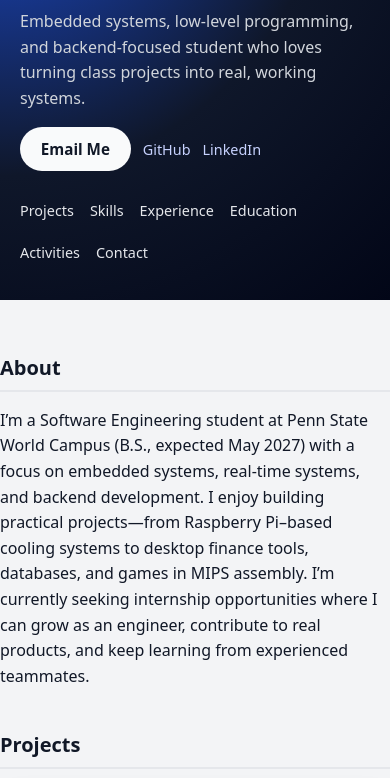
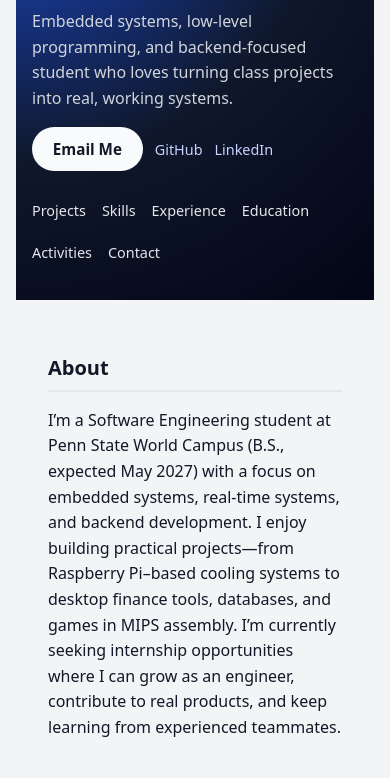
Before and after one commit to michaelrydzak/michaelrydzak.github.io, a plain HTML site: page index.html in a window 390 px wide. Shown: the part 152-930 px from the top of the page. Drawn offline with Linux system fonts and the light colour scheme.

Commit message:
Update Style for Phone

```diff
--- a/style.css
+++ b/style.css
@@ -222,6 +222,13 @@ ul li {
 }
 
 @media (max-width: 480px) {
+
+    /* Add padding so content isn't against the screen edges */
+    body, .container, .main-content, .section {
+        padding-left: 1rem !important;
+        padding-right: 1rem !important;
+    }
+
     .name {
         font-size: 2rem;
     }
```
Lines whose indentation alone changed are shown as unchanged.
